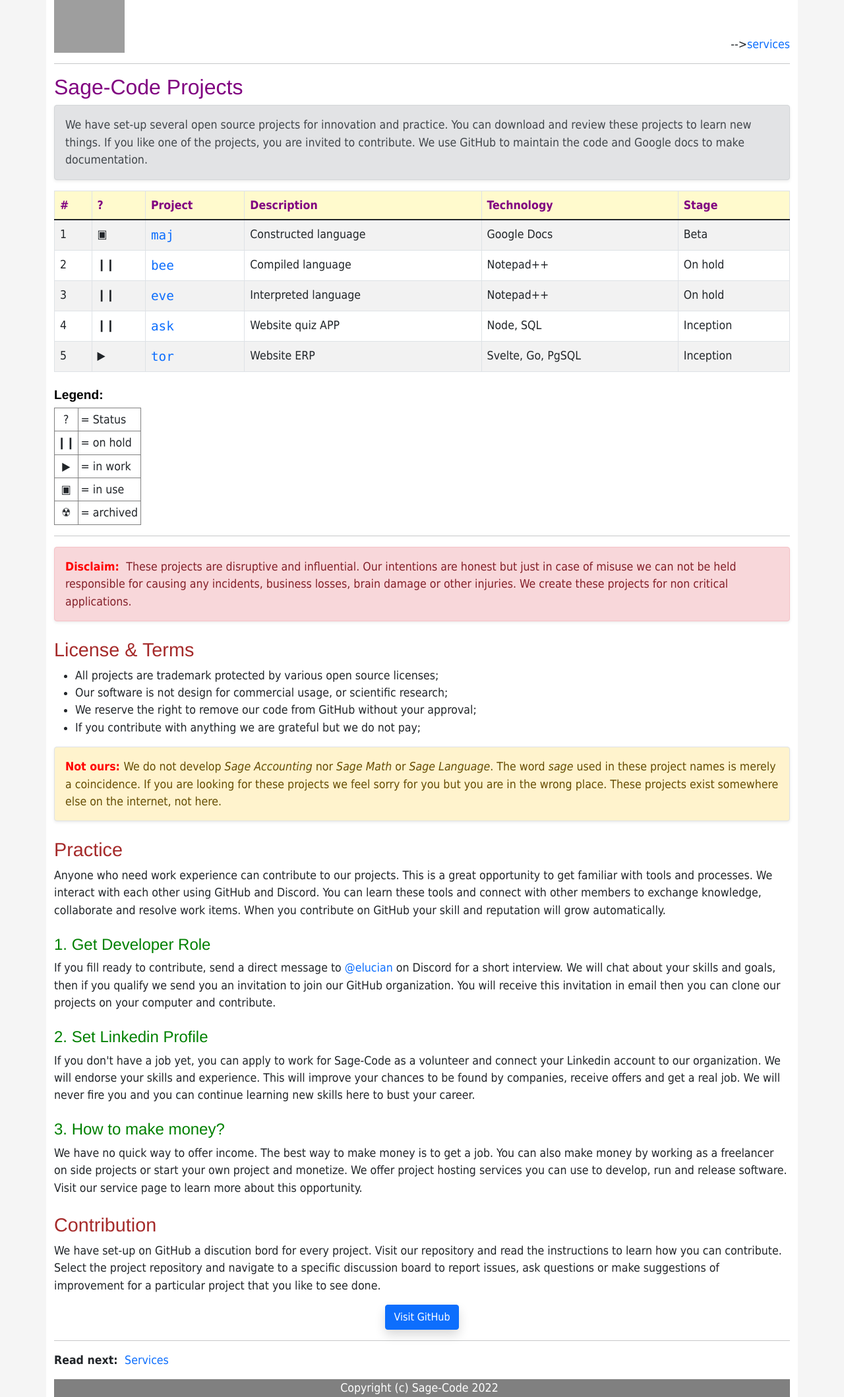
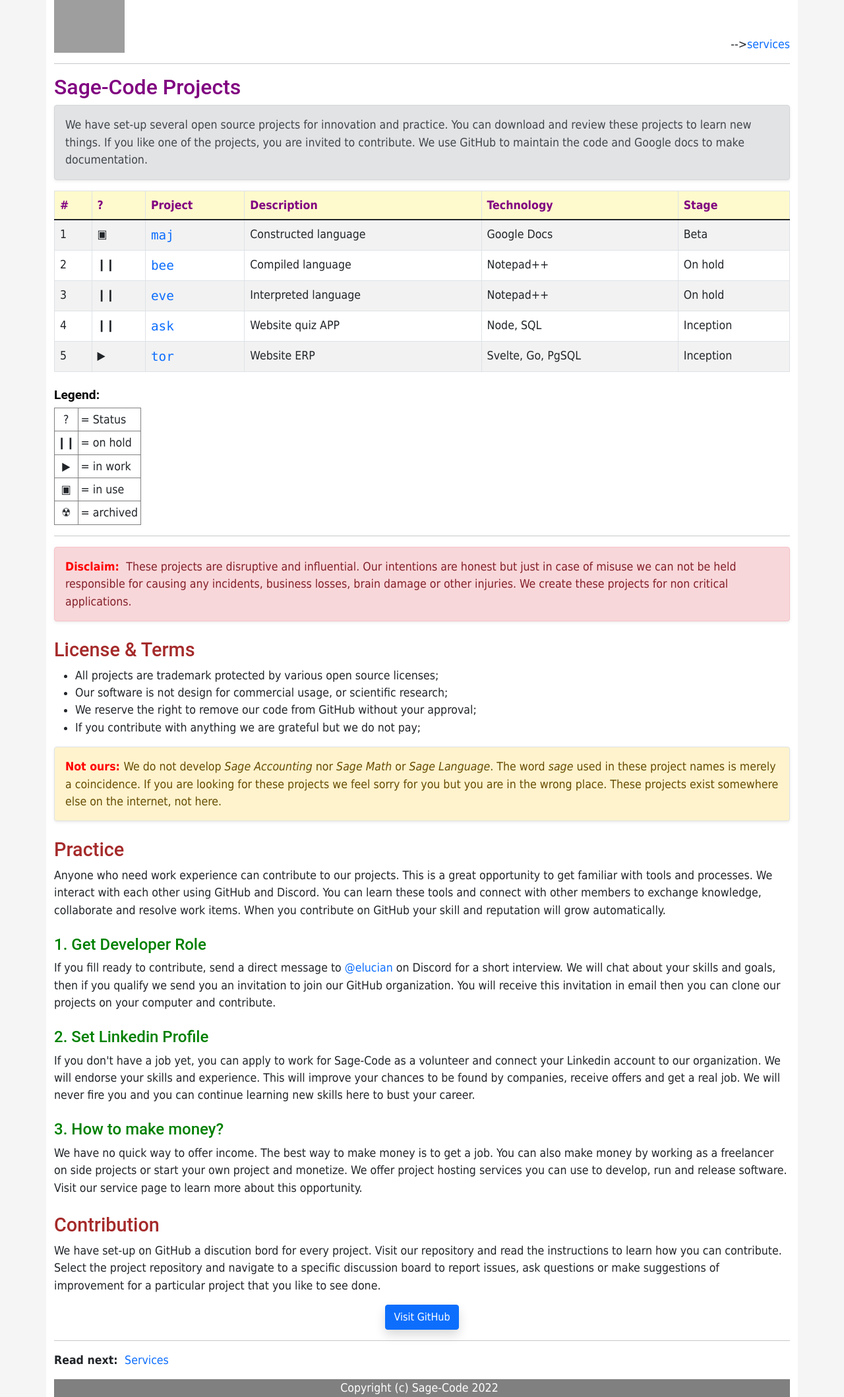
Before and after one commit to Dnyaneshvn/root, a PHP site: page /projects.html in a window 1280 px wide. Shown: the whole page at 66% size. Run offline with PHP 8.4, Linux system fonts and the light colour scheme; some web fonts are replaced; grey boxes are pictures that could not be loaded.

Commit message:
new fixed font

```diff
--- a/sage.css
+++ b/sage.css
@@ -1,8 +1,13 @@
 body {background-color: WhiteSmoke;}
 .container {background-color: #fff;}
 
+@font-face {
+font-family: "Share Tech Mono";
+src: url("https://sagecode.net/ShareTechMono.ttf") format("truetype");
+}
+
 h1, h2, h3, h4  {
-   font-family: Helvetica, Arial;
+   font-family: Roboto, Helvetica, Arial;
 }
 
 h2, h3, h4 {
@@ -47,10 +52,9 @@ pre {
 
 code[class*="language-"], pre[class*="language-"] {
   color: darkseagreen;
-  /* font-family: "Roboto Mono", "Droid Sans Mono", "Lucida Console", "Arial Monospace", monospace, Courier;*/
-  font-family: Tahoma, Verdana, sans-serif;
+  font-family: "Share Tech Mono", "Roboto Mono","Arial Monospace", monospace;
   line-height:1.1rem;
-  letter-spacing: 0px;
+  letter-spacing: -1px;
   font-size: 0.95rem;
 }
 
@@ -184,7 +188,7 @@ pre span.line:before {
 }
 
 .fixed  {
-  font-family: "Consolas", "Droid Sans Mono", "Arial Monospace",
+  font-family: "Share Tech Mono", "Roboto Mono", "Consolas", "Droid Sans Mono", "Arial Monospace",
                "Lucida Console";
   font-size: 1.1em;
 }
```
Also changed, not shown: ShareTechMono.ttf (added).
